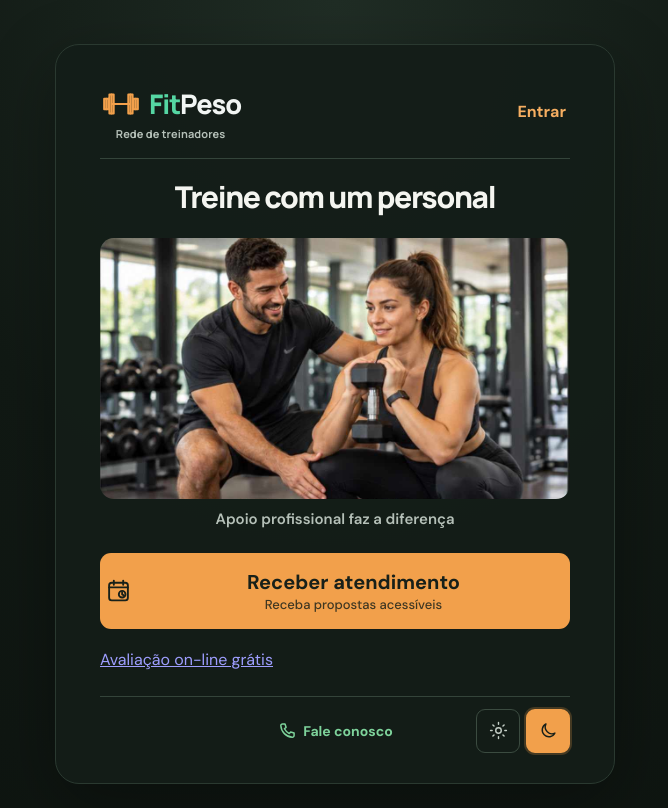
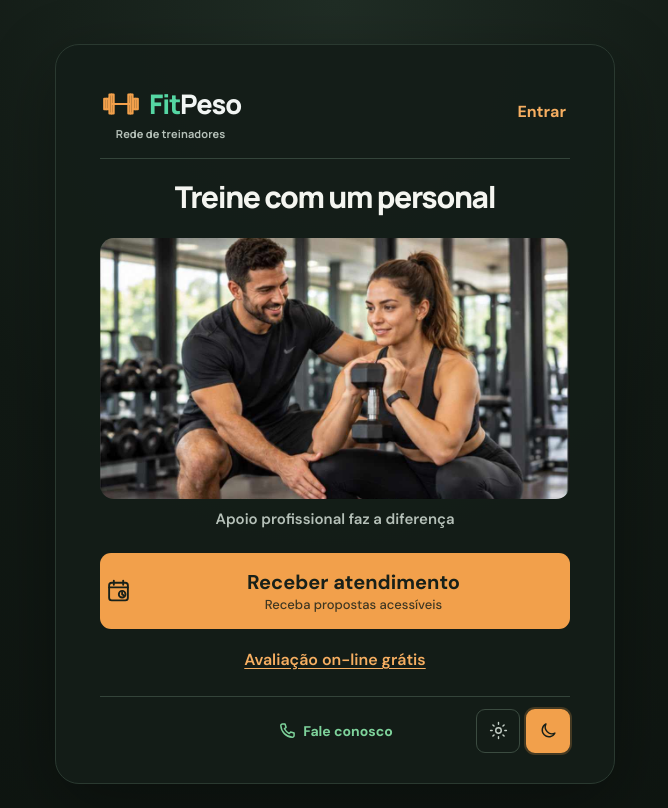
Before and after one commit to albertoapr/calculadoraimc, a Vue app: page / in a window 1280 px wide. Shown: the whole page, without its empty margins (305-973 px from the left). Built offline with nearby package versions, Linux system fonts and the light colour scheme.

Commit message:
Style free assessment as centered text link

```diff
--- a/src/assets/main.css
+++ b/src/assets/main.css
@@ -289,6 +289,10 @@ html[data-theme='dark'] .account-dropdown > summary { background: #1b2720; borde
 .secondary-button:hover { background: color-mix(in srgb, var(--blue) 8%, transparent); }
 .home-actions { display: grid; gap: 20px; margin-top: 8px; }
 .home-action { display: grid; gap: 9px; }
+.home-assessment-link { justify-items: center; }
+.home-assessment-link a { color: var(--blue-dark); font-size: 16px; font-weight: 600; text-decoration: underline; text-underline-offset: 3px; }
+.home-assessment-link a:hover { color: var(--blue); }
+.home-assessment-link a:focus-visible { outline: 2px solid currentColor; outline-offset: 4px; border-radius: 2px; }
 .home-action p { margin: 0; color: var(--muted); font-size: 19px; font-weight: 600; line-height: 1.45; text-align: center; }
 .home-actions .primary-button, .home-actions .secondary-button { width: 100%; min-height: 76px; font-size: 20px; }
 .home-actions .primary-button > span:not([aria-hidden]), .home-actions .secondary-button > span:not([aria-hidden]) { min-width: 0; flex: 1; text-align: center; line-height: 1.2; }
```
